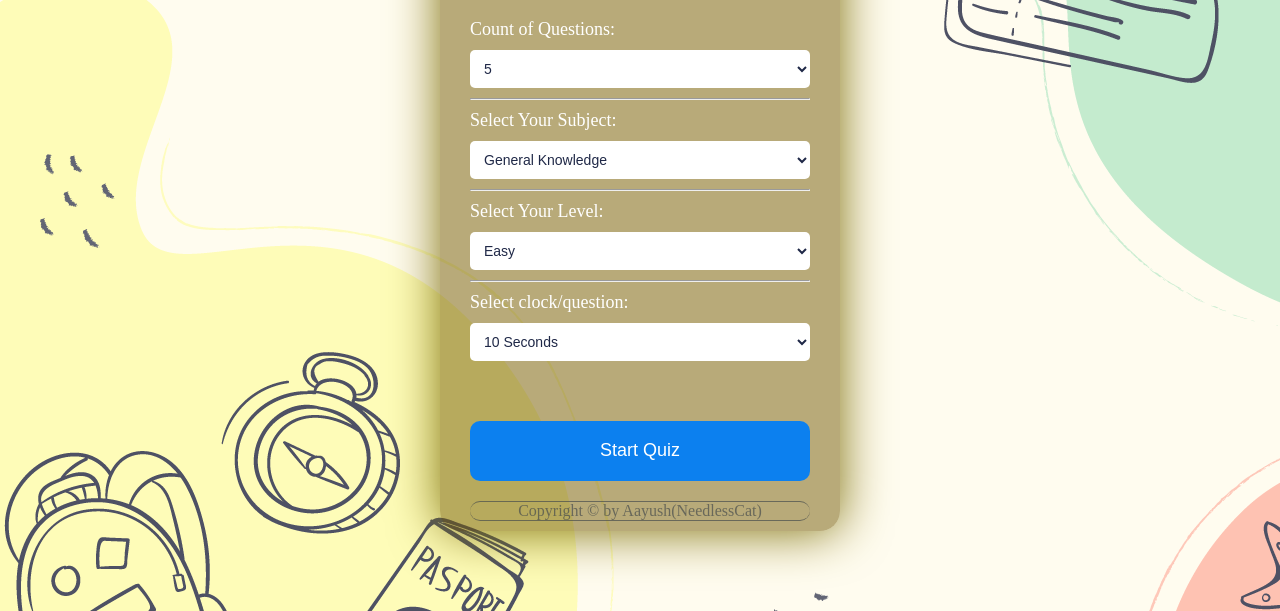
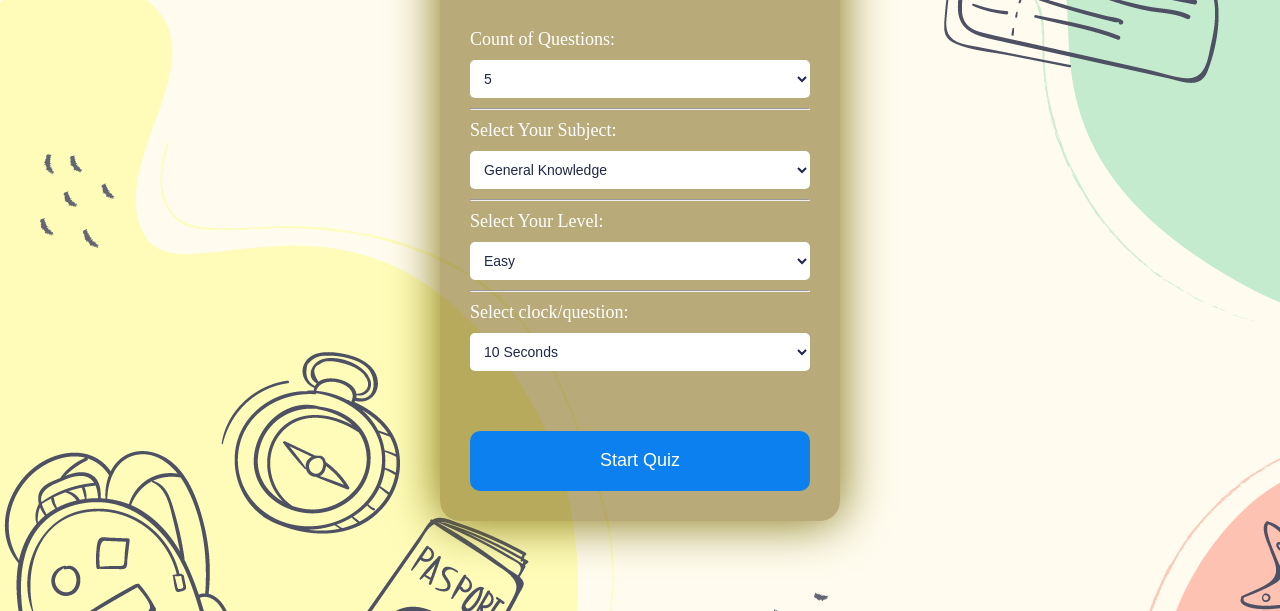
Before and after one commit to ar-codingdecoding/Quizz, a plain HTML site: page index.html in a window 1280 px wide. Shown: the part 189-800 px from the top of the page. Drawn offline with Linux system fonts and the light colour scheme.

Commit message:
Update index.html

```diff
--- a/index.html
+++ b/index.html
@@ -101,9 +101,7 @@
           </div>
         </div>
         <button class="btn restart">Restart Quiz</button>
-      </div>
-      <p class="copyright">Copyright &copy by Aayush(NeedlessCat)</p>
-    </div>
+
   </body>
   <script src="script.js"></script>
 </html>
```
